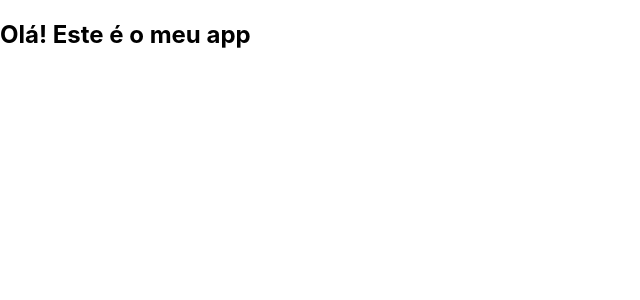
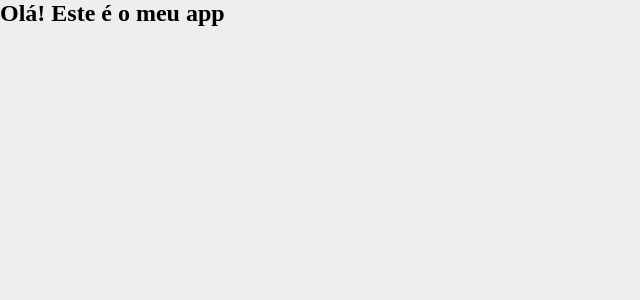
Before and after one commit to dynahash/Celestia-Project, a React (Create React App) app: page / in a window 1280 px wide. Shown: the top 300 px of the page, without its empty margins (0-640 px from the left). Built offline with nearby package versions, Linux system fonts and the light colour scheme.

Commit message:
Alterando styledComponent

```diff
--- a/package.json
+++ b/package.json
@@ -11,6 +11,7 @@
     "@types/react": "^17.0.39",
     "@types/react-dom": "^17.0.11",
     "@types/react-router-dom": "^5.3.3",
+    "@types/styled-components": "^5.1.23",
     "react": "^17.0.2",
     "react-dom": "^17.0.2",
     "react-router-dom": "^6.2.1",
--- a/src/app.tsx
+++ b/src/app.tsx
@@ -1,9 +1,13 @@
 import Router from './routes'
+import GlobalStyle from './styles/global'
 
 function App() {
     return (
       <>
+        <GlobalStyle/>
+
         <h2>Olá! Este é o meu app</h2>
+
         <Router/>
       </>
     );
--- a/src/components/SobreNos/index.tsx
+++ b/src/components/SobreNos/index.tsx
@@ -1,5 +1,3 @@
-import '../../styles/App.css';
-
 export const SobreNos = () => {
   return (
     <>
--- a/src/components/Teste/index.tsx
+++ b/src/components/Teste/index.tsx
@@ -1,7 +1,7 @@
 export const Teste = () => {
     return (
-        <>
-          <p>Rota de teste!</p>
-        </>
+      <>
+        <p>Rota de teste!</p>
+      </>
     )
 }
--- a/src/index.tsx
+++ b/src/index.tsx
@@ -1,5 +1,5 @@
 import ReactDOM from 'react-dom';
-import './styles/global.css';
+import './styles/global.ts';
 import reportWebVitals from './reportWebVitals';
 import App from './app'
 
--- a/src/styles/App.css
+++ /dev/null
@@ -1,38 +0,0 @@
-.App {
-  text-align: center;
-}
-
-.App-logo {
-  height: 40vmin;
-  pointer-events: none;
-}
-
-@media (prefers-reduced-motion: no-preference) {
-  .App-logo {
-    animation: App-logo-spin infinite 20s linear;
-  }
-}
-
-.App-header {
-  background-color: #282c34;
-  min-height: 100vh;
-  display: flex;
-  flex-direction: column;
-  align-items: center;
-  justify-content: center;
-  font-size: calc(10px + 2vmin);
-  color: white;
-}
-
-.App-link {
-  color: #61dafb;
-}
-
-@keyframes App-logo-spin {
-  from {
-    transform: rotate(0deg);
-  }
-  to {
-    transform: rotate(360deg);
-  }
-}
--- a/src/styles/global.css
+++ /dev/null
@@ -1,13 +0,0 @@
-body {
-  margin: 0;
-  font-family: -apple-system, BlinkMacSystemFont, 'Segoe UI', 'Roboto', 'Oxygen',
-    'Ubuntu', 'Cantarell', 'Fira Sans', 'Droid Sans', 'Helvetica Neue',
-    sans-serif;
-  -webkit-font-smoothing: antialiased;
-  -moz-osx-font-smoothing: grayscale;
-}
-
-code {
-  font-family: source-code-pro, Menlo, Monaco, Consolas, 'Courier New',
-    monospace;
-}
--- /dev/null
+++ b/src/styles/global.ts
@@ -0,0 +1,12 @@
+import { createGlobalStyle } from 'styled-components'
+
+export default createGlobalStyle`
+
+  * {
+    padding: 0;
+    margin: 0;
+    box-sizing: border-box;
+    background-color: #eee;
+  }
+
+`
```
Also changed, not shown: 1 other file (tests, documents, lock files or other folders).
